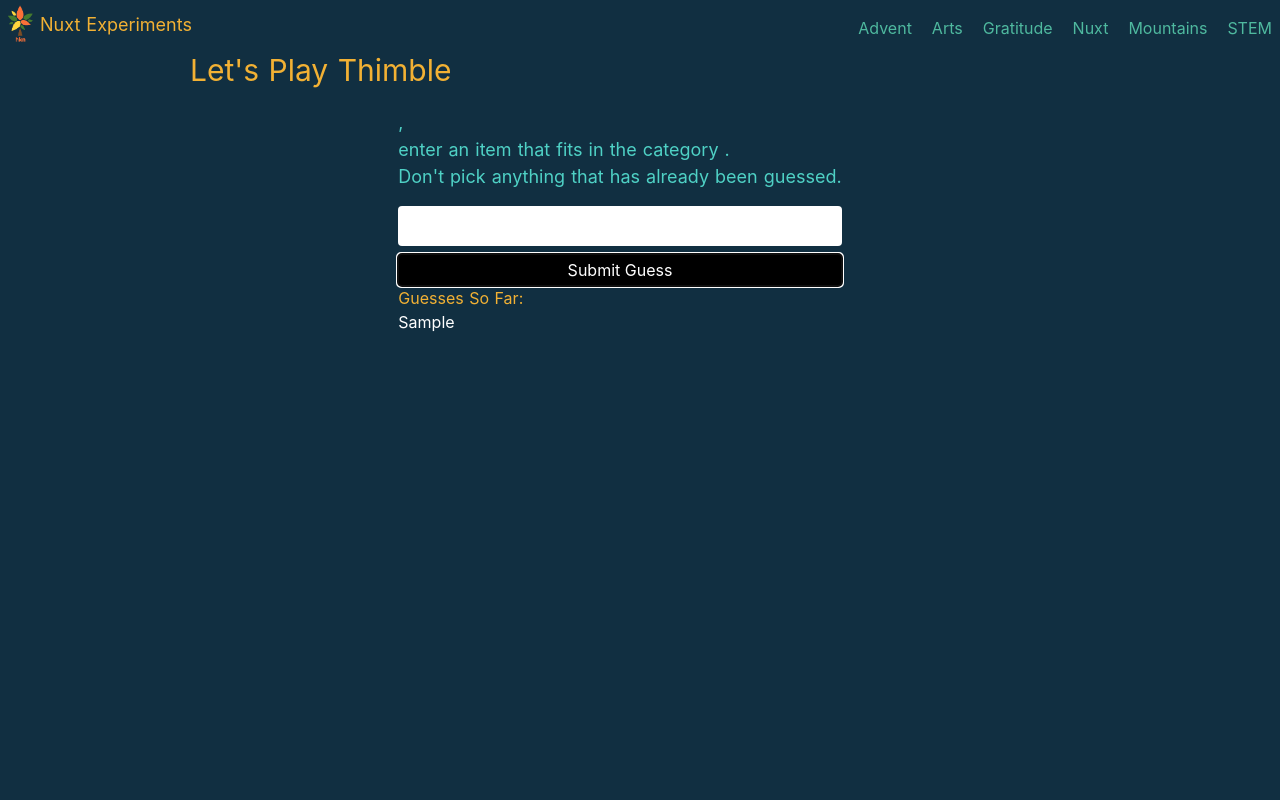
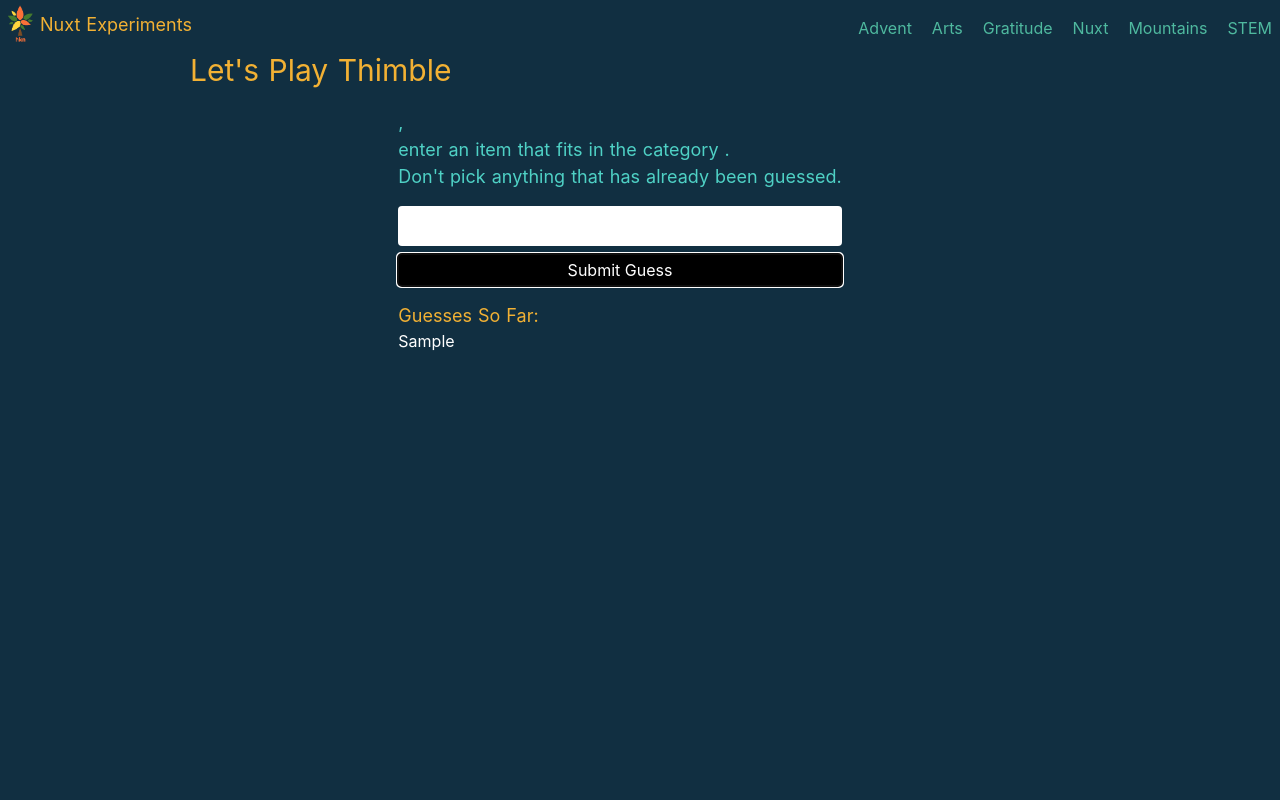
Before and after one commit to ethyl2/nuxt-experiment, a Nuxt app: page /thimble/play in a window 1280 px wide. Both pictures are taken after typing "Sample" into the empty fields and a click on the button "Submit Guess". Shown: the top 800 px of the page. Built offline with nearby package versions, Linux system fonts and the light colour scheme.

Commit message:
Fix: Now correct guesser is default it for next game

```diff
--- a/pages/thimble/play.vue
+++ b/pages/thimble/play.vue
@@ -28,8 +28,8 @@
             Submit Guess
           </button>
         </form>
-        <div v-if="guesses.length">
-          <h2>Guesses So Far:</h2>
+        <div v-if="guesses.length" class="my-4">
+          <h2 class="text-lg">Guesses So Far:</h2>
           <ul>
             <li v-for="guess in guesses" :key="guess">{{ guess }}</li>
           </ul>
@@ -44,11 +44,18 @@
         </h3>
         <p>{{ playerIt }}, get {{ guessers[currentPlayerIndex] }} wet!</p>
         <img src="/wet.gif" class="w-1/5 mx-auto py-2" alt="rain cloud" />
-        <nuxt-link
+        <!-- <nuxt-link
           to="/thimble/start"
           class="px-2 py-1 bg-black rounded font-bold text-xl hover:bg-gray-900"
           >Play Again</nuxt-link
+        > -->
+        <button
+          type="button"
+          class="px-2 py-1 bg-black rounded font-bold text-xl hover:bg-gray-900"
+          @click="setupForNextGame"
         >
+          Play Again
+        </button>
       </div>
 
       <div v-if="playerGuessedDuplicate">
@@ -145,14 +152,11 @@ export default {
         this.currentGuess = ''
       }
     },
-  },
     setupForNextGame() {
       if (process.browser) {
         localStorage.setItem('playerIt', this.guessers[this.currentPlayerIndex])
       }
-    window.onNuxtReady(() => {
       window.$nuxt.$router.push('/thimble/start')
-    })
     },
     role(player) {
       if (player === this.playerIt) {
@@ -163,5 +167,6 @@ export default {
         return 'Player'
       }
     },
+  },
 }
 </script>
```
Lines whose indentation alone changed are shown as unchanged.
